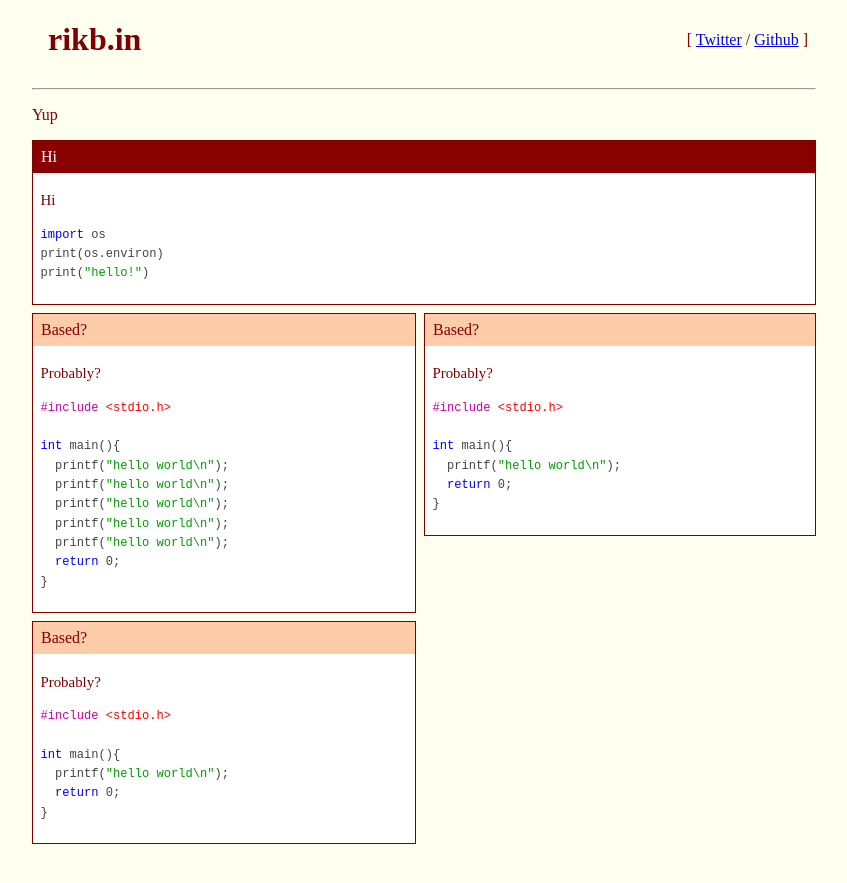
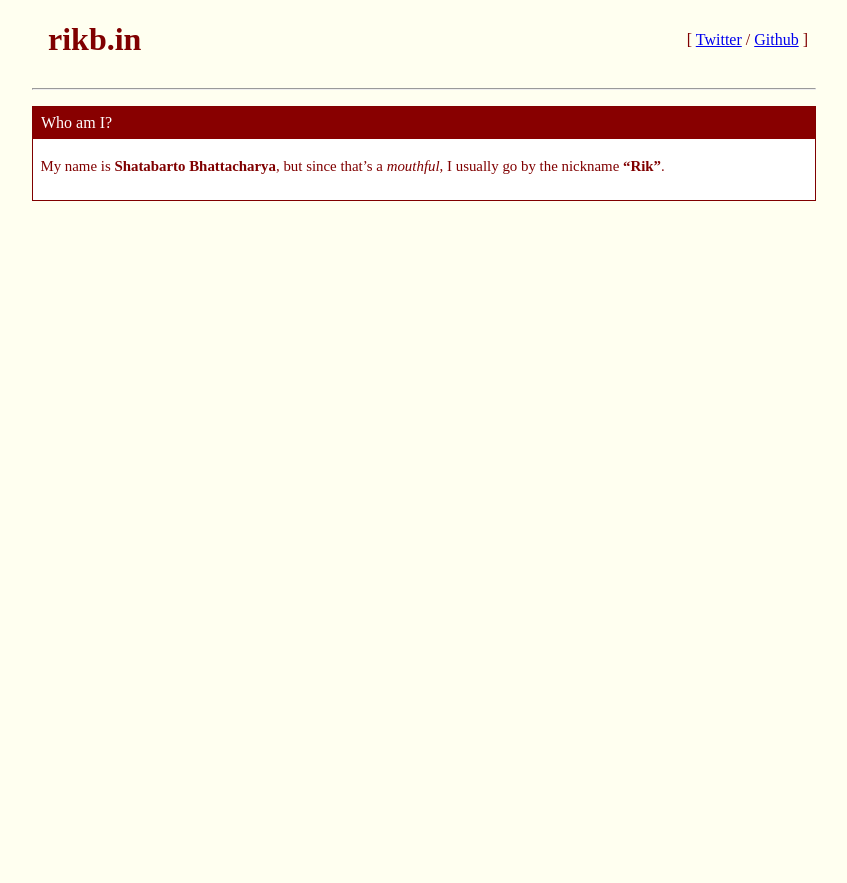
Before and after one commit to hrik2001/hrik2001.github.io, a Jekyll site: the page built from index.md, in a window 1280 px wide. Shown: the top 883 px of the page, without its empty margins (216-1063 px from the left). Built offline with Jekyll 4.4.1, drawn with Linux system fonts in a browser that asks for light colours.

Commit message:
feat: actual website code init

````diff
--- a/assets/css/yotsuba.css
+++ b/assets/css/yotsuba.css
@@ -12,6 +12,7 @@ body {
 }
 
 #page-body {
+    margin-top: 1em;
     margin-left: 0.5em;
     margin-right: 0.5em;
 }
--- a/index.md
+++ b/index.md
@@ -2,78 +2,11 @@
 layout: index
 title: Home
 ---
-Yup
 <div class="textbox">
-  <p class="textbox-bar announce">Hi</p>
+  <p class="textbox-bar announce">Who am I?</p>
   <div class="textbox-content" markdown="1">
-Hi
-
-```python
-import os
-print(os.environ)
-print("hello!")
-```
-
-
-
-
+My name is **Shatabarto Bhattacharya**, but since that's a *mouthful*, I usually go by the nickname **"Rik"**.
   </div>
 </div>
 
-<div class="flex-container">
-<div class="mobile-box">
-  <div class="textbox">
-    <p class="textbox-bar">Based?</p>
-    <div class="textbox-content" markdown="1">
-Probably?
-```c
-#include <stdio.h>
-
-int main(){
-  printf("hello world\n");
-  printf("hello world\n");
-  printf("hello world\n");
-  printf("hello world\n");
-  printf("hello world\n");
-  return 0;
-}
-```
-
-  </div>
-</div>
-</div>
-
-<div class="mobile-box">
-  <div class="textbox">
-  <p class="textbox-bar">Based?</p>
-  <div class="textbox-content" markdown="1">
-Probably?
-```c
-#include <stdio.h>
-
-int main(){
-  printf("hello world\n");
-  return 0;
-}
-```
-  </div>
-  </div>
-</div>
-<div class="mobile-box">
-  <div class="textbox">
-  <p class="textbox-bar">Based?</p>
-  <div class="textbox-content" markdown="1">
-Probably?
-```c
-#include <stdio.h>
-
-int main(){
-  printf("hello world\n");
-  return 0;
-}
-```
-  </div>
-  </div>
-</div>
-
-</div>
+<div class="flex-container"></div>
````
